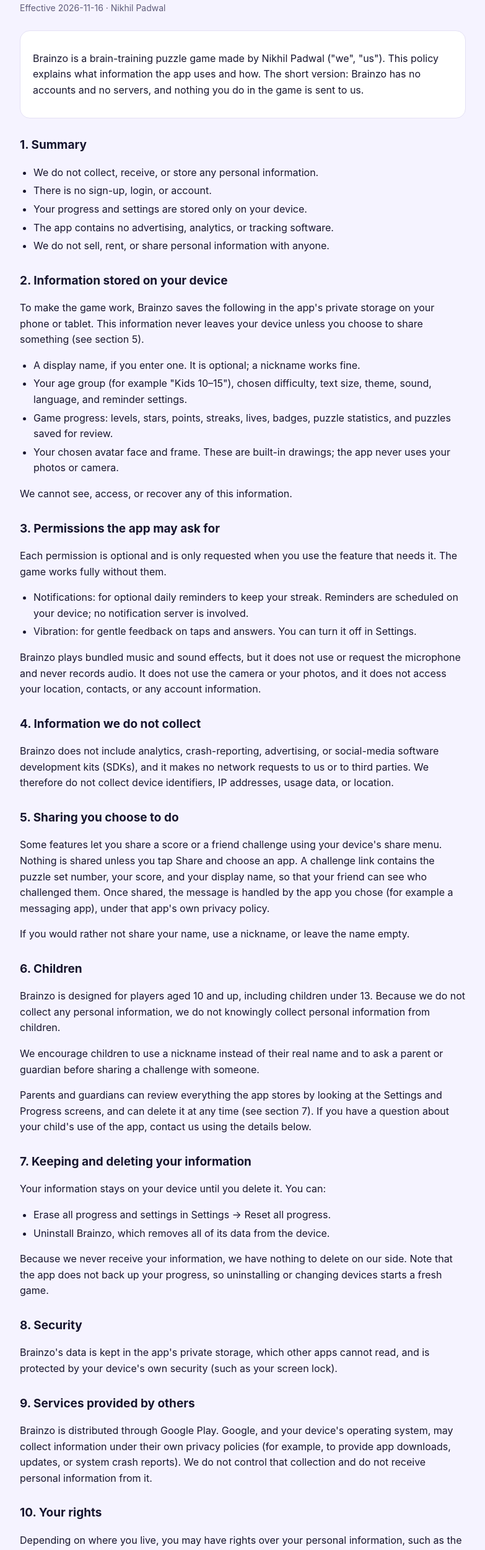
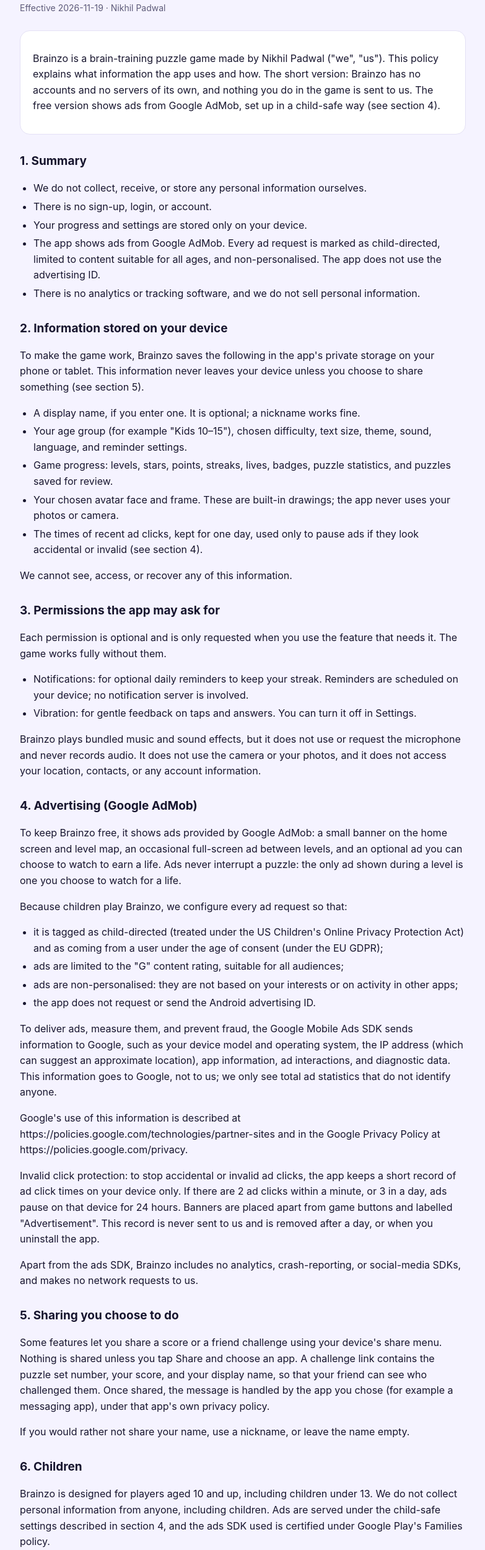
Before and after one commit to nikhil8687/brainzo-legal, a plain HTML site: page privacy.html in a window 1280 px wide. Shown: the part 99-2599 px from the top of the page at 62% size, without its empty margins (248-1031 px from the left). Drawn offline with Linux system fonts and the light colour scheme.

Commit message:
Describe child-safe AdMob ads and invalid-click control
Co-Authored-By: Claude Opus 5.5 <noreply@anthropic.com>

```diff
--- a/privacy.html
+++ b/privacy.html
@@ -27,26 +27,32 @@
 <header>
   <div class="brand">Brainzo</div>
   <h1>Privacy Policy</h1>
-  <div class="meta">Effective 2026-11-16 · Nikhil Padwal</div>
+  <div class="meta">Effective 2026-11-19 · Nikhil Padwal</div>
 </header>
-<div class="intro"><p>Brainzo is a brain-training puzzle game made by Nikhil Padwal (&quot;we&quot;, &quot;us&quot;). This policy explains what information the app uses and how. The short version: Brainzo has no accounts and no servers, and nothing you do in the game is sent to us.</p></div>
+<div class="intro"><p>Brainzo is a brain-training puzzle game made by Nikhil Padwal (&quot;we&quot;, &quot;us&quot;). This policy explains what information the app uses and how. The short version: Brainzo has no accounts and no servers of its own, and nothing you do in the game is sent to us. The free version shows ads from Google AdMob, set up in a child-safe way (see section 4).</p></div>
 <h2>1. Summary</h2>
-<ul><li>We do not collect, receive, or store any personal information.</li><li>There is no sign-up, login, or account.</li><li>Your progress and settings are stored only on your device.</li><li>The app contains no advertising, analytics, or tracking software.</li><li>We do not sell, rent, or share personal information with anyone.</li></ul>
+<ul><li>We do not collect, receive, or store any personal information ourselves.</li><li>There is no sign-up, login, or account.</li><li>Your progress and settings are stored only on your device.</li><li>The app shows ads from Google AdMob. Every ad request is marked as child-directed, limited to content suitable for all ages, and non-personalised. The app does not use the advertising ID.</li><li>There is no analytics or tracking software, and we do not sell personal information.</li></ul>
 <h2>2. Information stored on your device</h2>
 <p>To make the game work, Brainzo saves the following in the app's private storage on your phone or tablet. This information never leaves your device unless you choose to share something (see section 5).</p>
-<ul><li>A display name, if you enter one. It is optional; a nickname works fine.</li><li>Your age group (for example &quot;Kids 10–15&quot;), chosen difficulty, text size, theme, sound, language, and reminder settings.</li><li>Game progress: levels, stars, points, streaks, lives, badges, puzzle statistics, and puzzles saved for review.</li><li>Your chosen avatar face and frame. These are built-in drawings; the app never uses your photos or camera.</li></ul>
+<ul><li>A display name, if you enter one. It is optional; a nickname works fine.</li><li>Your age group (for example &quot;Kids 10–15&quot;), chosen difficulty, text size, theme, sound, language, and reminder settings.</li><li>Game progress: levels, stars, points, streaks, lives, badges, puzzle statistics, and puzzles saved for review.</li><li>Your chosen avatar face and frame. These are built-in drawings; the app never uses your photos or camera.</li><li>The times of recent ad clicks, kept for one day, used only to pause ads if they look accidental or invalid (see section 4).</li></ul>
 <p>We cannot see, access, or recover any of this information.</p>
 <h2>3. Permissions the app may ask for</h2>
 <p>Each permission is optional and is only requested when you use the feature that needs it. The game works fully without them.</p>
 <ul><li>Notifications: for optional daily reminders to keep your streak. Reminders are scheduled on your device; no notification server is involved.</li><li>Vibration: for gentle feedback on taps and answers. You can turn it off in Settings.</li></ul>
 <p>Brainzo plays bundled music and sound effects, but it does not use or request the microphone and never records audio. It does not use the camera or your photos, and it does not access your location, contacts, or any account information.</p>
-<h2>4. Information we do not collect</h2>
-<p>Brainzo does not include analytics, crash-reporting, advertising, or social-media software development kits (SDKs), and it makes no network requests to us or to third parties. We therefore do not collect device identifiers, IP addresses, usage data, or location.</p>
+<h2>4. Advertising (Google AdMob)</h2>
+<p>To keep Brainzo free, it shows ads provided by Google AdMob: a small banner on the home screen and level map, an occasional full-screen ad between levels, and an optional ad you can choose to watch to earn a life. Ads never interrupt a puzzle: the only ad shown during a level is one you choose to watch for a life.</p>
+<p>Because children play Brainzo, we configure every ad request so that:</p>
+<ul><li>it is tagged as child-directed (treated under the US Children's Online Privacy Protection Act) and as coming from a user under the age of consent (under the EU GDPR);</li><li>ads are limited to the &quot;G&quot; content rating, suitable for all audiences;</li><li>ads are non-personalised: they are not based on your interests or on activity in other apps;</li><li>the app does not request or send the Android advertising ID.</li></ul>
+<p>To deliver ads, measure them, and prevent fraud, the Google Mobile Ads SDK sends information to Google, such as your device model and operating system, the IP address (which can suggest an approximate location), app information, ad interactions, and diagnostic data. This information goes to Google, not to us; we only see total ad statistics that do not identify anyone.</p>
+<p>Google's use of this information is described at https://policies.google.com/technologies/partner-sites and in the Google Privacy Policy at https://policies.google.com/privacy.</p>
+<p>Invalid click protection: to stop accidental or invalid ad clicks, the app keeps a short record of ad click times on your device only. If there are 2 ad clicks within a minute, or 3 in a day, ads pause on that device for 24 hours. Banners are placed apart from game buttons and labelled &quot;Advertisement&quot;. This record is never sent to us and is removed after a day, or when you uninstall the app.</p>
+<p>Apart from the ads SDK, Brainzo includes no analytics, crash-reporting, or social-media SDKs, and makes no network requests to us.</p>
 <h2>5. Sharing you choose to do</h2>
 <p>Some features let you share a score or a friend challenge using your device's share menu. Nothing is shared unless you tap Share and choose an app. A challenge link contains the puzzle set number, your score, and your display name, so that your friend can see who challenged them. Once shared, the message is handled by the app you chose (for example a messaging app), under that app's own privacy policy.</p>
 <p>If you would rather not share your name, use a nickname, or leave the name empty.</p>
 <h2>6. Children</h2>
-<p>Brainzo is designed for players aged 10 and up, including children under 13. Because we do not collect any personal information, we do not knowingly collect personal information from children.</p>
+<p>Brainzo is designed for players aged 10 and up, including children under 13. We do not collect personal information from anyone, including children. Ads are served under the child-safe settings described in section 4, and the ads SDK used is certified under Google Play's Families policy.</p>
 <p>We encourage children to use a nickname instead of their real name and to ask a parent or guardian before sharing a challenge with someone.</p>
 <p>Parents and guardians can review everything the app stores by looking at the Settings and Progress screens, and can delete it at any time (see section 7). If you have a question about your child's use of the app, contact us using the details below.</p>
 <h2>7. Keeping and deleting your information</h2>
@@ -56,11 +62,11 @@
 <h2>8. Security</h2>
 <p>Brainzo's data is kept in the app's private storage, which other apps cannot read, and is protected by your device's own security (such as your screen lock).</p>
 <h2>9. Services provided by others</h2>
-<p>Brainzo is distributed through Google Play. Google, and your device's operating system, may collect information under their own privacy policies (for example, to provide app downloads, updates, or system crash reports). We do not control that collection and do not receive personal information from it.</p>
+<p>Brainzo is distributed through Google Play and shows ads from Google AdMob (section 4). Google, and your device's operating system, may collect information under their own privacy policies (for example, to provide app downloads, updates, ads, or system crash reports). We do not receive personal information from that collection.</p>
 <h2>10. Your rights</h2>
-<p>Depending on where you live, you may have rights over your personal information, such as the right to access or delete it. Since we hold no personal information about you, there is nothing for us to provide or delete, but you are welcome to contact us with any request or question.</p>
+<p>Depending on where you live, you may have rights over your personal information, such as the right to access or delete it. Since we hold no personal information about you, there is nothing for us to provide or delete, but you are welcome to contact us with any request or question. For information handled by Google for ads, see https://policies.google.com/privacy, where Google explains how to exercise your rights.</p>
 <h2>11. Changes to this policy</h2>
-<p>If we add features that change how information is handled (for example online leaderboards or advertising), we will update this policy and the &quot;Effective&quot; date before those features are released, and ask for consent where the law requires it. The current policy is always available in the app under Settings → About.</p>
+<p>If we add features that change how information is handled (for example online leaderboards), we will update this policy and the &quot;Effective&quot; date before those features are released, and ask for consent where the law requires it. The current policy is always available in the app under Settings → About.</p>
 <h2>12. Contact</h2>
 <p>Questions about this policy or your privacy:</p>
 <ul><li>Nikhil Padwal</li><li>Email: nikhil123padwal@gmail.com</li><li>Address: Abhang Park, Lane No. 1, Plot No. 19, Adarsh Nagar, Lohegaon, Pune, Maharashtra 411047, India</li></ul>
```
Also changed, not shown: terms.html (+4 -3 lines).
